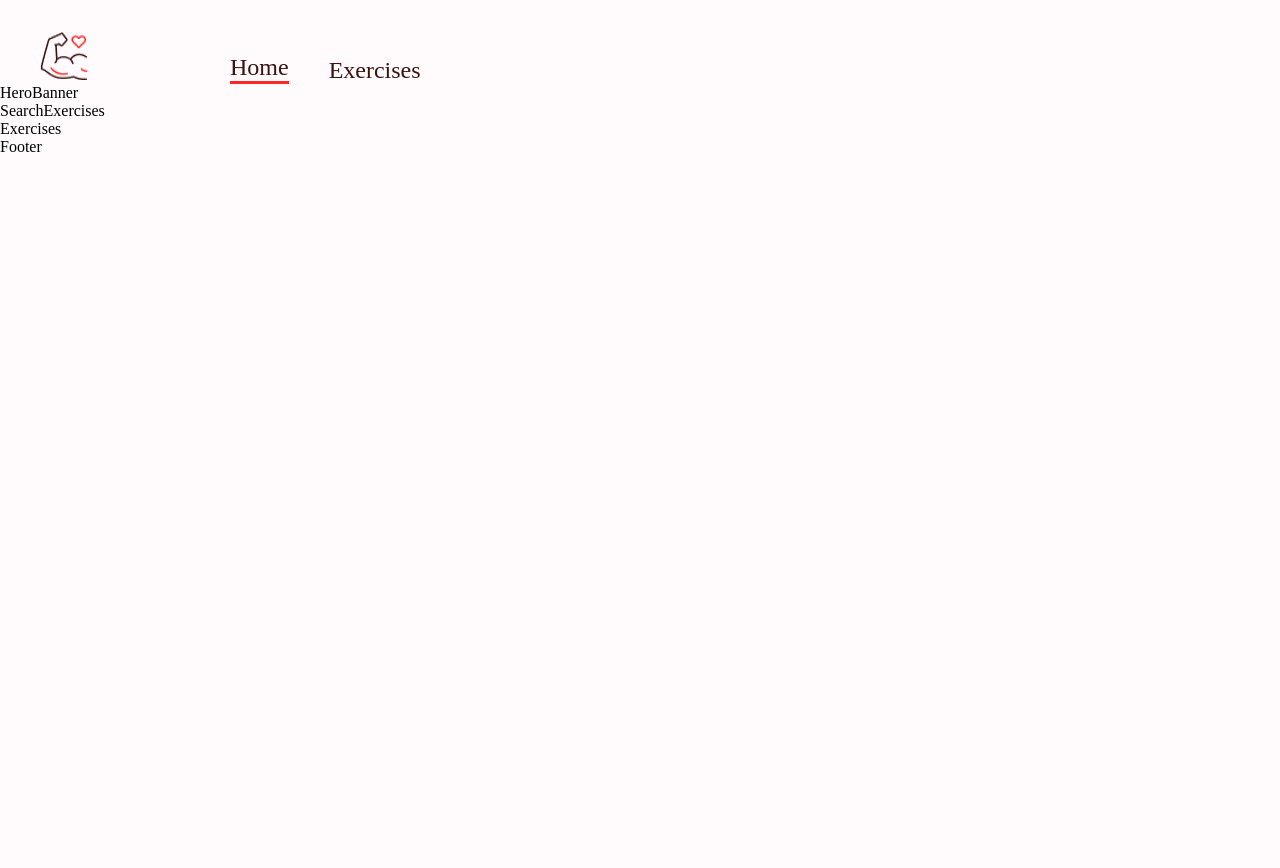
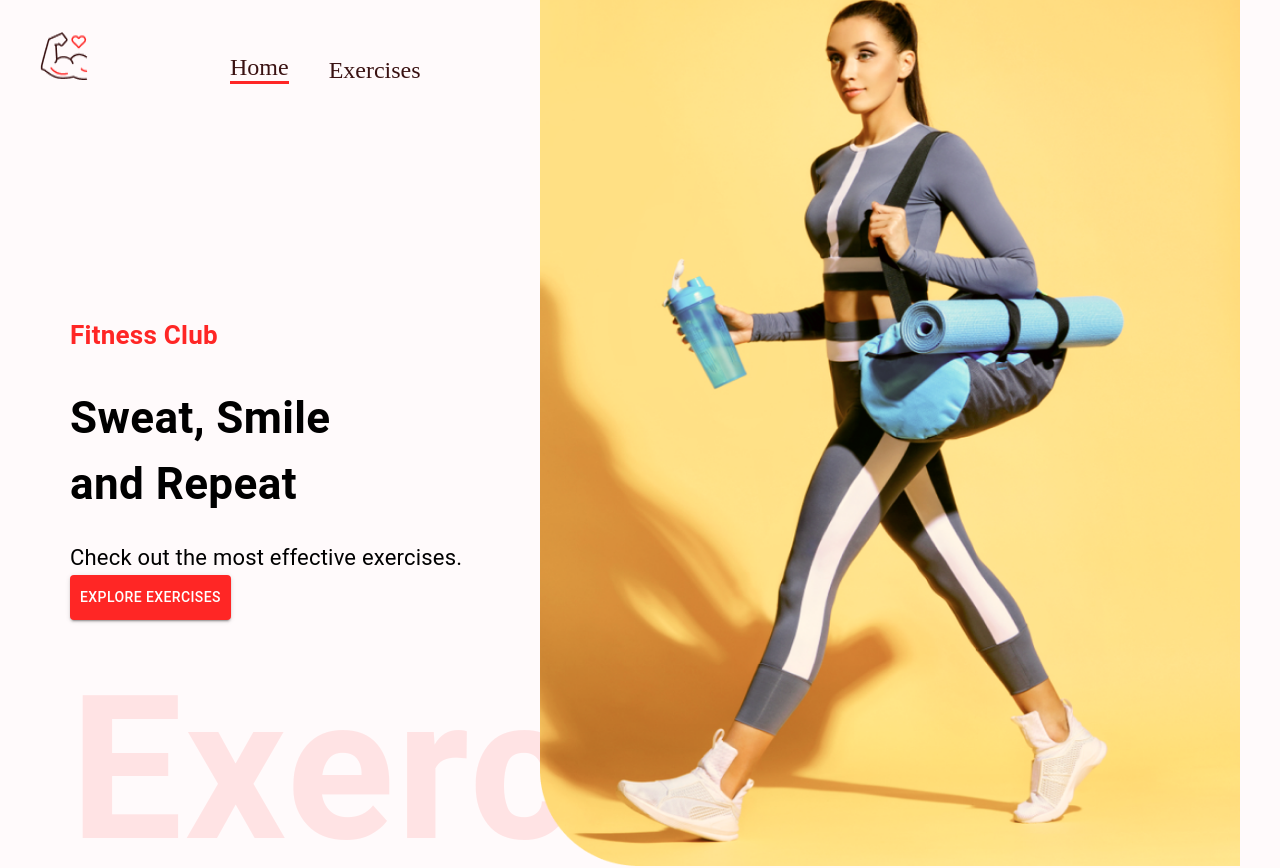
Before and after one commit to ToluAjisola/gym-exercises, a React (Create React App) app: page / in a window 1280 px wide. Shown: the top 868 px of the page. Before the commit the page ends 800 px from the top, so only its background shows below. Built offline with nearby package versions, Linux system fonts and the light colour scheme.

Commit message:
Hero Banner typography implemented

```diff
--- a/src/App.css
+++ b/src/App.css
@@ -13,3 +13,132 @@
 ::-webkit-scrollbar {
   width: 0px;
 }
+
+.right-arrow,
+.left-arrow {
+  cursor: pointer;
+  background: transparent;
+  outline: none;
+  border: none;
+  display: flex;
+  justify-content: center;
+  align-items: center;
+  color: #FF2625;
+  font-size: 25px;
+  border-radius: 4px;
+  position: absolute;
+  bottom: -20px;
+  right: 80px;
+  transform: scale(1, 1);
+  transition: 0.3s all ease-in-out;
+}
+
+.right-arrow {
+  right: 140px;
+}
+
+.right-arrow:hover,
+.left-arrow:hover {
+  transform: scale(1.3, 1.3);
+}
+
+.react-horizontal-scrolling-menu--wrapper {
+  width: 100%;
+  display: flex;
+  flex-wrap: wrap;
+}
+
+.detail-image {
+  width: 729px;
+  height: 742px;
+}
+
+.hero-banner-img {
+  position: absolute;
+  right: 40px;
+  top: 0px;
+  width: 700px;
+  height: 900px;
+  margin-top: -330px;
+
+}
+
+.exercise-card {
+  width: 400px;
+  height: 445px;
+  background: #fff;
+  border-top: 4px solid #FF2625;
+  border-bottom-left-radius: 20px;
+  text-decoration: none;
+  display: flex;
+  justify-content: space-between;
+  flex-direction: column;
+  padding-bottom: 10px;
+  transform: scale(1, 1);
+  transition: 0.3s all ease-in-out;
+}
+
+.exercise-card img {
+  height: 326px;
+}
+
+.bodyPart-card {
+  transform: scale(1, 1);
+  transition: 0.3s all ease-in-out;
+}
+
+.exercise-card:hover,
+.bodyPart-card:hover {
+  transform: scale(1.1, 1.1);
+}
+
+.search-btn:hover {
+  color: #FF2625 !important;
+  border: 1px solid #FF2625 !important;
+}
+
+.exercise-video {
+  display: flex;
+  flex-direction: column;
+  gap: 24px;
+  width: 387px;
+  height: 381px;
+  text-decoration: none;
+}
+
+@media screen and (max-width:1200px) {
+  .detail-image {
+    width: 300px;
+    height: 300px;
+  }
+
+
+  .react-horizontal-scrolling-menu--scroll-container {
+    width: 500px;
+  }
+
+  .left-arrow,
+  .right-arrow {
+    position: static !important;
+  }
+
+  .hero-banner-img {
+    display: none;
+  }
+
+  .exercise-card {
+    width: 320px;
+  }
+
+  .exercise-video {
+    width: 320px;
+    height: 300px;
+  }
+
+}
+
+@media screen and (max-width:400px) {
+  .exercise-card {
+    width: 280px;
+  }
+}
--- a/src/components/HeroBanner.js
+++ b/src/components/HeroBanner.js
@@ -1,9 +1,53 @@
-import React from 'react'
+import React from 'react';
+import { Box, Stack, Typography, Button } from '@mui/material';
+import HeroBannerImage from '../assets/images/banner.png'
 
 const HeroBanner = () => {
   return (
-    <div>HeroBanner</div>
-  )
+    <Box
+      sx={{
+        mt: { lg: "212px", xs: "70px" },
+        ml: { sm: "50px" },
+      }}
+      position="relative"
+      p={"20px"}
+    >
+      <Typography color="#FF2625" fontWeight={"600"} fontSize={"26px"}>
+        Fitness Club
+      </Typography>
+      <Typography
+        fontWeight={700}
+        sx={{ fontSize: { lg: "44px", xs: "40px" } }}
+      mb={"23px"} mt={"30px"}
+      >
+        Sweat, Smile <br /> and Repeat
+      </Typography>
+      <Typography fontSize={"22px"}
+        lineHeight={"35px"} mb={"4"}>
+        Check out the most effective exercises.
+      </Typography>
+      <Button
+        variant="contained"
+        color="error" href="#exercises"
+        sx={{ backgroundColor: '#ff2625',
+        padding: '10px'}}
+      >
+        Explore Exercises
+      </Button>
+      <Typography
+        fontWeight={"600"}
+        color="#ff2625"
+        sx={{
+          opacity: '0.1',
+          display: {lg: 'block', xs: 'none'}
+        }}
+        fontSize="200px"
+      >
+        Exercise
+      </Typography>
+      <img src={HeroBannerImage} alt="banner" className="hero-banner-img" />
+    </Box>
+  );
 }
 
 export default HeroBanner
```
